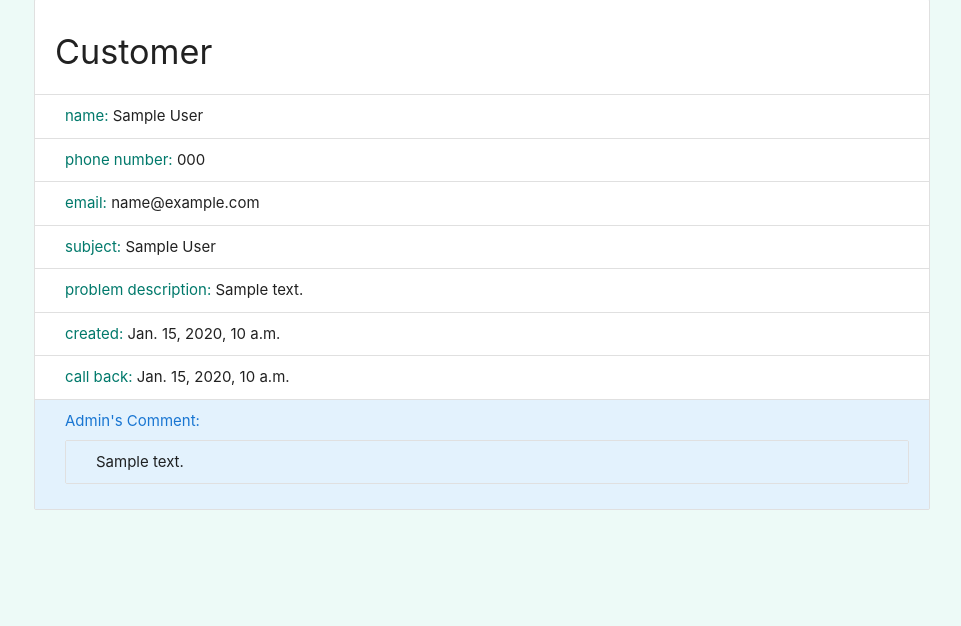
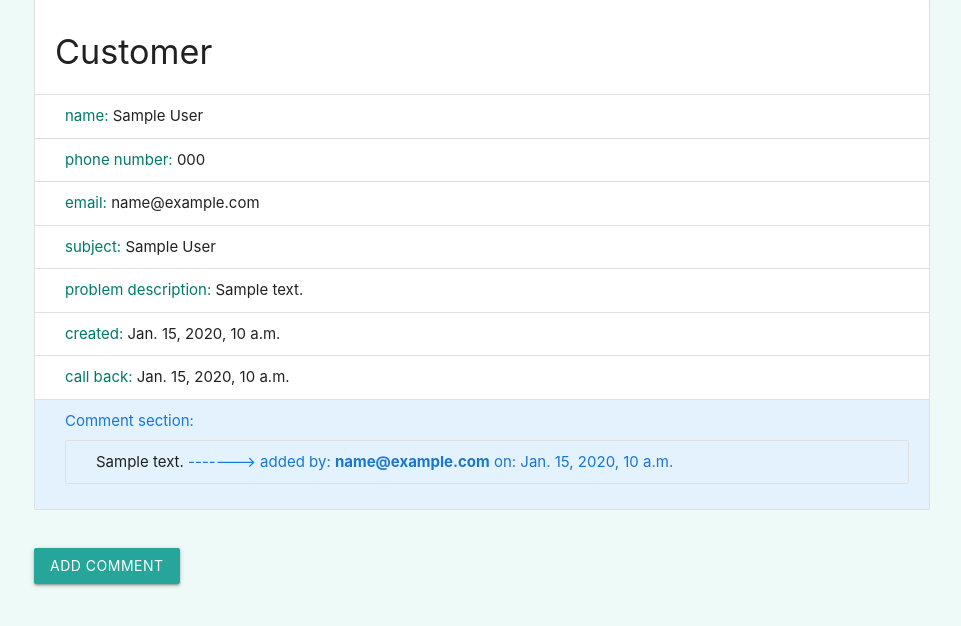
Before and after one commit to ringomag/customerServiceProject, a Django app: page /details/1/ in a window 1280 px wide. Shown: the part 95-721 px from the top of the page, without its empty margins (158-1119 px from the left). Run offline with Django 3.2, Linux system fonts and the light colour scheme; tables that the repository leaves empty hold one stand-in row (values such as "Sample post").

Commit message:
with user model

```diff
--- a/customerServiceProject/settings.py
+++ b/customerServiceProject/settings.py
@@ -56,6 +56,8 @@ TEMPLATES = [
         },
     },
 ]
+
+AUTH_USER_MODEL = 'service.User'
 
 WSGI_APPLICATION = 'customerServiceProject.wsgi.application'
 
--- a/service/admin.py
+++ b/service/admin.py
@@ -3,3 +3,4 @@ from .models import *
 
 admin.site.register(Customer)
 admin.site.register(Comment)
+admin.site.register(User)
--- a/service/forms.py
+++ b/service/forms.py
@@ -1,6 +1,6 @@
 from django import forms
 from django.forms import ModelForm
-from .models import Customer
+from .models import Customer, Comment
 from datetime import datetime
 
 class CustomerForm(ModelForm):
@@ -30,3 +30,15 @@ class CustomerForm(ModelForm):
             if 'dateTimeCallback' in self.errors:
                 del self.errors['dateTimeCallback']
             return cleaned_data
+
+class CommentForm(ModelForm):
+    class Meta:
+        model = Comment
+        fields = ('user', 'comment', 'customer', )
+
+        widgets = {
+            'user': forms.Select(attrs={'class':'browser-default'}),
+            'customer': forms.Select(attrs={'class':'browser-default'}),
+            'comment': forms.TextInput(attrs={'class':'validate'}),
+
+        }
--- a/service/models.py
+++ b/service/models.py
@@ -1,8 +1,51 @@
 from django.db import models
 from django.db.models.deletion import CASCADE
+from django.contrib.auth.models import AbstractBaseUser, PermissionsMixin, BaseUserManager
 
 
-# Create your models here.
+class CustomUserManager(BaseUserManager):
+
+    def create_superuser(self, email, user_name, password, **other_fields):
+
+        other_fields.setdefault('is_staff', True)
+        other_fields.setdefault('is_superuser', True)
+        other_fields.setdefault('is_active', True)
+
+        if other_fields.get('is_staff') is not True:
+            raise ValueError('Superuser must be assigned to is_staff=True.')
+        if other_fields.get('is_superuser') is not True:
+            raise ValueError('Superuser must be assigned to is_superuser=True.')
+
+        return self.create_user(email, user_name, password, **other_fields)
+
+    def create_user(self, email, user_name, password, **other_fields):
+
+        if not email:
+            raise ValueError('You must provide an email address')
+
+        email = self.normalize_email(email)
+        user = self.model(email=email, user_name=user_name, **other_fields)
+        user.set_password(password)
+        user.save()
+        return user
+
+class User(AbstractBaseUser, PermissionsMixin):
+    email = models.EmailField(max_length=50, unique=True)
+    user_name = models.CharField(max_length=50, unique=True)
+    date_joined = models.DateTimeField(auto_now_add=True)
+    last_login = models.DateTimeField(auto_now=True)
+    is_active = models.BooleanField(default = True)
+    is_staff = models.BooleanField(default=False)
+    is_superuser = models.BooleanField(default = False)
+
+    USERNAME_FIELD = 'email'
+    REQUIRED_FIELDS = ['user_name',]
+
+    objects = CustomUserManager()
+
+    def __str__(self):
+        return self.email
+
 
 class Customer(models.Model):
     firstName = models.CharField(max_length=150, blank=False)
@@ -20,6 +63,7 @@ class Customer(models.Model):
 
 
 class Comment(models.Model):
+    user = models.ForeignKey(User, on_delete=CASCADE, null=False, blank=False)
     customer = models.ForeignKey(Customer, on_delete=CASCADE, related_name="comments", null=True)
     comment = models.CharField(max_length=250, blank=True, null=True)
     created = models.DateTimeField(auto_now_add=True)
--- /dev/null
+++ b/service/static/js/modal.js
@@ -0,0 +1,5 @@
+document.addEventListener('DOMContentLoaded', function() {
+    console.log("proba");
+    var elems = document.querySelectorAll('.modal');
+    var instances = M.Modal.init(elems);
+  });
--- a/service/templates/adminPage.html
+++ b/service/templates/adminPage.html
@@ -1,4 +1,5 @@
 {% extends 'base.html' %}
+{% load static %}
 
 {% block content %}
 <ul class="collection with-header">
@@ -11,7 +12,7 @@
                 {% else %}
                 <span class="blue-text text-darken-2">Has admin's comment</span>
                 {% endif %}
-                <a href="{% url 'details' customer.id %}" class="secondary-content">Details<i class="material-icons">send</i></a>
+                <a href="{% url 'details' customer.id %}" class="secondary-content"><i class="material-icons">send</i></a>
             </div>
 
         </li>
--- a/service/templates/details.html
+++ b/service/templates/details.html
@@ -11,16 +11,60 @@
     <li class="collection-item"><span class="teal-text text-darken-2">problem description: </span>{{customer.problemDescription}}</li>
     <li class="collection-item"><span class="teal-text text-darken-2">created: </span>{{customer.created}}</li>
     <li class="collection-item"><span class="teal-text text-darken-2">call back: </span>{{customer.dateTimeCallback}}</li>
-    <li class="collection-item blue lighten-5"><span class="blue-text text-darken-2">Admin's Comment: </span>
+    <li class="collection-item blue lighten-5"><span class="blue-text text-darken-2">Comment section: </span>
       {% if not customer.comments.all %}
         <p>No Comment...</p>
+
+
       {% else %}
         <ul class="collection">
           {% for comment in customer.comments.all %}
-            <li class="collection-item blue lighten-5">{{comment}}</li>
+            <li class="collection-item blue lighten-5">{{comment}} <span class="blue-text text-darken-2">-------> added by: <b>{{comment.user}}</b> on: {{comment.created}}</span></li>
           {% endfor %}
         </ul>
       {% endif %}
   </li>
   </ul>
+<br>
+  <!-- Modal Trigger -->
+  <a class="waves-effect waves-light btn modal-trigger" href="#modal1">Add comment</a>
+
+  <!-- Modal Structure -->
+  <div id="modal1" class="modal">
+    <div class="modal-content">
+      <h5>Add Comment</h4>
+    </div>
+    <div class="modal-footer">
+      <div class="row">
+        <form method="POST" class="col s12">
+          {% csrf_token %}
+          <div class="row">
+            <div class="input-field col s6">
+
+              {{form.user}}
+              <option value="" disabled selected>Choose User</option>
+
+            </div>
+            </div>
+            <row>
+              <div class="input-field col s12">
+                {{form.comment}}
+                <label for="lastName">Comment</label>
+              </div>
+            </row>
+            <div class="row">
+              <div class="input-field col s12">
+              <button type="submit" class="waves-effect waves-light btn white-text" >Submit</button>
+              </div>
+            </div>
+            </form>
+          </div>
+
+    </div>
+  </div>
 {% endblock %}
+
+{% block jsscript %}
+{{ block.super }}
+<script src="{% static 'js/modal.js' %}" ></script>
+{% endblock %}
--- a/service/urls.py
+++ b/service/urls.py
@@ -6,5 +6,5 @@ from . import views
 urlpatterns = [
     path('', views.CustomersView.as_view(), name='index'),
     path('admin_page/', views.adminPage, name='adminPage'),
-    path('details/<str:pk>/', views.details, name="details"),
+    path('details/<str:pk>/', views.DetailsCommentsView.as_view(), name="details"),
 ]
--- a/service/views.py
+++ b/service/views.py
@@ -1,7 +1,7 @@
 from django.shortcuts import redirect, render
-from .models import Customer
+from .models import Comment, Customer
 from django.views import View
-from .forms import CustomerForm
+from .forms import CustomerForm, CommentForm
 from django.contrib import messages
 
 class CustomersView(View):
@@ -11,7 +11,6 @@ class CustomersView(View):
 
     def post(self, request, *args, **kwargs):
         form = CustomerForm(request.POST)
-        print("forma: ", request.POST['dateTimeCallback'])
         if form.is_valid():
 
             form.save()
@@ -24,6 +23,20 @@ def adminPage(request):
     customers = Customer.objects.all()
     return render(request, 'adminPage.html', {'customers':customers})
 
-def details(request, pk):
-    customer = Customer.objects.get(id=pk)
-    return render(request, 'details.html', {'customer':customer})
+
+class DetailsCommentsView(View):
+
+    def get(self, request, pk, *args, **kwargs):
+        customer = Customer.objects.get(id=pk)
+        form = CommentForm
+        return render(request, 'details.html', {'customer':customer, 'form':form})
+
+
+
+    def post(self, request, pk, *args, **kwargs):
+        customer = Customer.objects.get(id=pk)
+
+        form = CommentForm(request.POST)
+        if form.is_valid():
+            form.save()
+            return render(request, 'details.html', {'customer':customer, 'form':form})
```
Also changed, not shown: service/static/js/datetimeinit.js (+2 -87 lines), service/migrations/0001_initial.py, service/migrations/0002_remove_user_is_admin.py (added).
